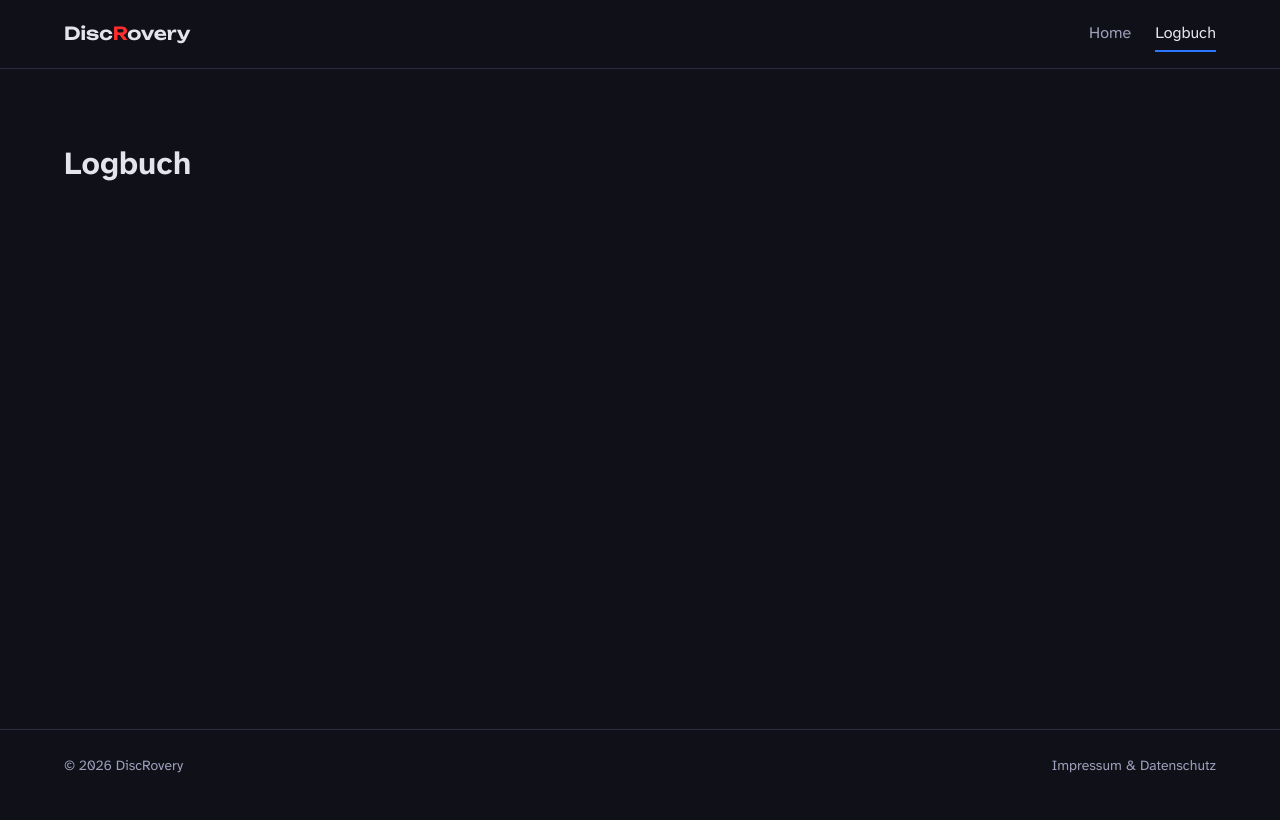
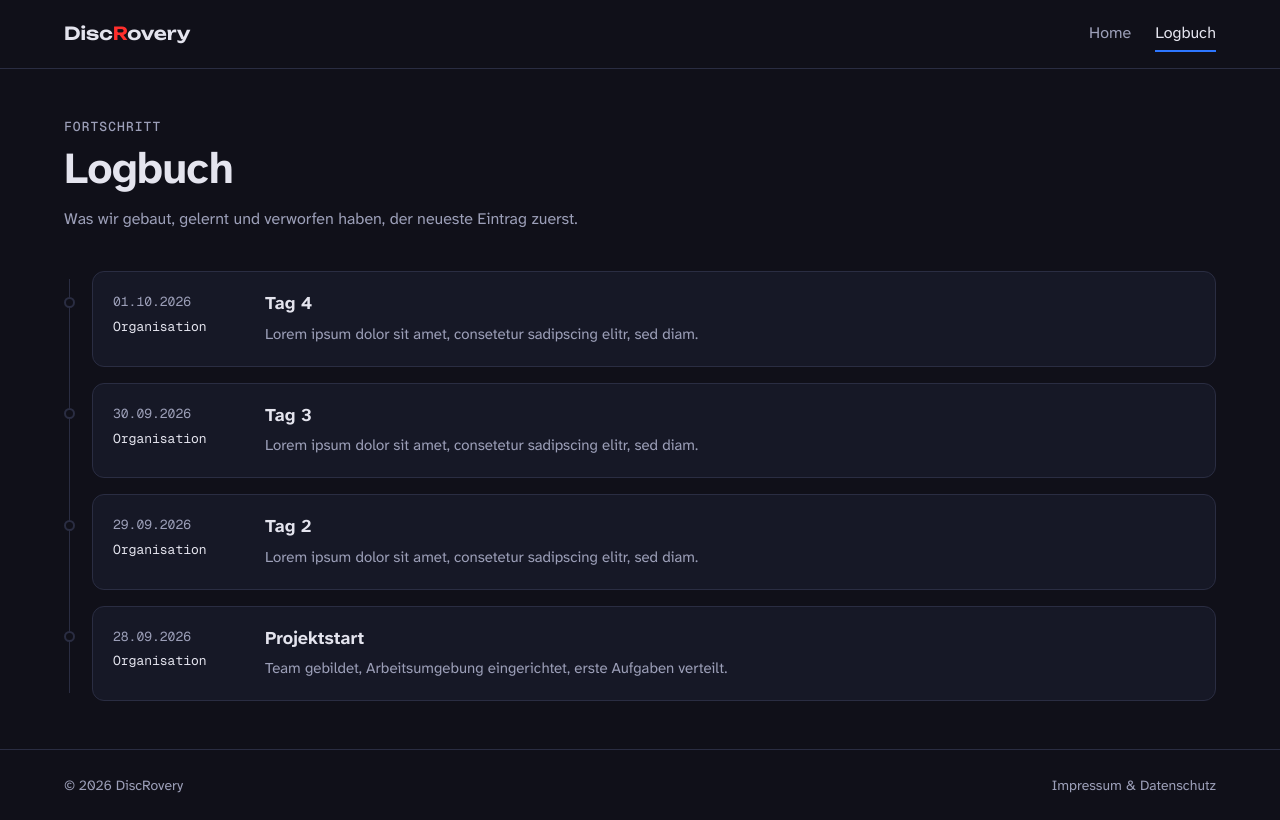
Before and after one commit to digiCoon/discRovery, a React (Vite) app: page /logbuch in a window 1280 px wide. Built offline with nearby package versions, Linux system fonts and the light colour scheme; a web font is replaced by a local one.

Commit message:
feat: add logbook timeline with entry modal

```diff
--- a/package.json
+++ b/package.json
@@ -15,6 +15,7 @@
     "@fontsource-variable/unbounded": "^5.3.0",
     "react": "^19.2.8",
     "react-dom": "^19.2.8",
+    "react-markdown": "^10.1.0",
     "react-router": "^8.4.0"
   },
   "devDependencies": {
--- /dev/null
+++ b/src/components/EntryModal.jsx
@@ -0,0 +1,57 @@
+import { useEffect, useRef } from 'react'
+import Markdown from 'react-markdown'
+import { formatDate } from '../content/logbook.js'
+import '../styles/EntryModal.css'
+
+export default function EntryModal({ entry, onClose }) {
+    const dialogRef = useRef(null)
+
+    // Open or close the native dialog when the selected entry changes
+    useEffect(() => {
+        const dialog = dialogRef.current
+        if (entry && !dialog.open) dialog.showModal()
+        if (!entry && dialog.open) dialog.close()
+    }, [entry])
+
+    // Close when clicking on the backdrop (outside the content)
+    function handleClick(event) {
+        if (event.target === dialogRef.current) dialogRef.current.close()
+    }
+
+    return (
+        <dialog
+            ref={dialogRef}
+            className="entry-modal"
+            onClose={onClose}
+            onClick={handleClick}
+            aria-labelledby="entry-modal-title"
+        >
+            {entry && (
+                <article className="entry-modal__content">
+                    <header className="entry-modal__head">
+                        <div className="entry-modal__meta">
+                            <time dateTime={entry.date.toISOString().slice(0, 10)}>
+                                {formatDate(entry.date)}
+                            </time>
+                            {entry.category && <span>{entry.category}</span>}
+                        </div>
+                        <button
+                            type="button"
+                            className="entry-modal__close"
+                            onClick={() => dialogRef.current.close()}
+                            aria-label="Schließen"
+                        >
+                            ×
+                        </button>
+                    </header>
+
+                    <h2 id="entry-modal-title">{entry.title}</h2>
+
+                    <div className="prose">
+                        <Markdown>{entry.body}</Markdown>
+                    </div>
+                </article>
+            )}
+        </dialog>
+    )
+}
--- a/src/content/logbook/2026-09-29-tag2.md
+++ b/src/content/logbook/2026-09-29-tag2.md
@@ -4,3 +4,7 @@ date: 2026-09-29
 category: Organisation
 teaser: Lorem ipsum dolor sit amet, consetetur sadipscing elitr, sed diam.
 ---
+
+Lorem ipsum dolor sit amet, consetetur sadipscing elitr, sed diam nonumy eirmod tempor invidunt ut labore et dolore magna aliquyam erat, sed diam voluptua. At vero eos et accusam et justo duo dolores et ea rebum. Stet clita kasd gubergren, no sea takimata sanctus est Lorem ipsum dolor sit amet. Lorem ipsum dolor sit amet, consetetur sadipscing elitr, sed diam nonumy eirmod tempor invidunt ut labore et dolore magna aliquyam erat, sed diam voluptua. At vero eos et accusam et justo duo dolores et ea rebum. Stet clita kasd gubergren, no sea takimata sanctus est Lorem ipsum dolor sit amet. Lorem ipsum dolor sit amet, consetetur sadipscing elitr, sed diam nonumy eirmod tempor invidunt ut labore et dolore magna aliquyam erat, sed diam voluptua. At vero eos et accusam et justo duo dolores et ea rebum. Stet clita kasd gubergren, no sea takimata sanctus est Lorem ipsum dolor sit amet.
+
+Duis autem vel eum iriure dolor in hendrerit in vulputate velit esse molestie consequat, vel illum dolore eu feugiat nulla facilisis at vero eros et accumsan et iusto odio dignissim qui blandit praesent luptatum zzril delenit augue duis dolore te feugait nulla facilisi. Lorem ipsum dolor sit amet, consectetuer
--- a/src/index.css
+++ b/src/index.css
@@ -97,3 +97,24 @@ main {
   font-size: 0.875rem;
   text-decoration: none;
 }
+
+.page-head {
+  margin-bottom: 2.5rem;
+}
+
+.page-head h1 {
+  margin: 0.5rem 0 0.75rem;
+  font-size: clamp(2rem, 5vw, 2.75rem);
+  line-height: 1.1;
+  letter-spacing: -0.02em;
+}
+
+.page-head__intro {
+  margin: 0;
+  max-width: 40rem;
+  color: var(--color-text-muted);
+}
+
+body:has(dialog[open]) {
+  overflow: hidden;
+}
--- a/src/pages/Logbook.jsx
+++ b/src/pages/Logbook.jsx
@@ -1,3 +1,57 @@
+import { Link, useSearchParams } from 'react-router'
+import { entries, formatDate } from '../content/logbook.js'
+import EntryModal from '../components/EntryModal.jsx'
+import '../styles/Logbook.css'
+
 export default function Logbook() {
-    return <h1>Logbuch</h1>
+    const [searchParams, setSearchParams] = useSearchParams()
+    const activeEntry = entries.find((entry) => entry.slug === searchParams.get('eintrag')) ?? null
+
+    function closeEntry() {
+        setSearchParams((params) => {
+            params.delete('eintrag')
+            return params
+        })
+    }
+
+    return (
+        <>
+            <header className="page-head">
+                <p className="eyebrow">Fortschritt</p>
+                <h1>Logbuch</h1>
+                <p className="page-head__intro">
+                    Was wir gebaut, gelernt und verworfen haben, der neueste Eintrag zuerst.
+                </p>
+            </header>
+
+            {entries.length === 0 ? (
+                <p>Noch keine Einträge.</p>
+            ) : (
+                <ol className="timeline">
+                    {entries.map((entry) => (
+                        <li key={entry.slug} className="timeline__item">
+                            <article className="log-entry">
+                                <div className="log-entry__meta">
+                                    <time dateTime={entry.date.toISOString().slice(0, 10)}>
+                                        {formatDate(entry.date)}
+                                    </time>
+                                    {entry.category && (
+                                        <span className="log-entry__category">{entry.category}</span>
+                                    )}
+                                </div>
+                                <h2 className="log-entry__title">
+                                    <Link to={`?eintrag=${entry.slug}`} className="log-entry__link">
+                                        {entry.title}
+                                    </Link>
+                                </h2>
+                                <p className="log-entry__teaser">{entry.teaser}</p>
+                            </article>
+                        </li>
+                    ))}
+                </ol>
+            )}
+
+            <EntryModal entry={activeEntry} onClose={closeEntry} />
+        </>
+    )
 }
--- /dev/null
+++ b/src/styles/EntryModal.css
@@ -0,0 +1,97 @@
+.entry-modal {
+    width: min(100% - 2rem, 42rem);
+    max-height: min(85vh, 50rem);
+    padding: 0;
+    overflow-y: auto;
+    border: 1px solid var(--color-border);
+    border-radius: 1rem;
+    background: var(--color-surface);
+    color: var(--color-text);
+}
+
+.entry-modal::backdrop {
+    background: rgb(5 5 10 / 0.7);
+    backdrop-filter: blur(2px);
+}
+
+.entry-modal__content {
+    padding: 1.5rem;
+}
+
+.entry-modal__head {
+    display: flex;
+    justify-content: space-between;
+    align-items: flex-start;
+    gap: 1rem;
+}
+
+.entry-modal__meta {
+    display: flex;
+    flex-wrap: wrap;
+    gap: 0.75rem;
+    font-family: var(--font-mono);
+    font-size: 0.8125rem;
+    color: var(--color-text-muted);
+}
+
+.entry-modal__close {
+    padding: 0.25rem;
+    border: none;
+    background: none;
+    color: var(--color-text-muted);
+    font-size: 1.5rem;
+    line-height: 1;
+    cursor: pointer;
+}
+
+.entry-modal__close:hover {
+    color: var(--color-text);
+}
+
+.entry-modal h2 {
+    margin: 0.5rem 0 1rem;
+    font-size: 1.5rem;
+    line-height: 1.25;
+}
+
+/* Styles for rendered Markdown */
+.prose > :first-child {
+    margin-top: 0;
+}
+
+.prose p,
+.prose ul,
+.prose ol {
+    margin: 0 0 1rem;
+}
+
+.prose h3 {
+    margin: 1.5rem 0 0.5rem;
+    font-size: 1.125rem;
+}
+
+.prose img {
+    max-width: 100%;
+    height: auto;
+    border-radius: 0.5rem;
+}
+
+.prose code {
+    padding: 0.1em 0.35em;
+    border-radius: 0.25rem;
+    background: var(--color-surface-2);
+    font-family: var(--font-mono);
+    font-size: 0.875em;
+}
+
+.prose pre {
+    overflow-x: auto;
+    padding: 1rem;
+    border-radius: 0.5rem;
+    background: var(--color-terminal);
+}
+
+.prose pre code {
+    padding: 0;
+    background: none;
+}
--- /dev/null
+++ b/src/styles/Logbook.css
@@ -0,0 +1,117 @@
+.timeline {
+    position: relative;
+    display: grid;
+    gap: 1rem;
+    margin: 0;
+    padding: 0 0 0 1.75rem;
+    list-style: none;
+}
+
+/* Vertical line */
+.timeline::before {
+    content: '';
+    position: absolute;
+    top: 0.5rem;
+    bottom: 0.5rem;
+    left: 0.3125rem;
+    width: 1px;
+    background: var(--color-border);
+}
+
+.timeline__item {
+    position: relative;
+}
+
+/* Dot on the line for each entry */
+.timeline__item::before {
+    content: '';
+    position: absolute;
+    top: 1.6rem;
+    left: -1.75rem;
+    width: 0.6875rem;
+    height: 0.6875rem;
+    border: 2px solid var(--color-border);
+    border-radius: 50%;
+    background: var(--color-bg);
+}
+
+.log-entry {
+    padding: 1.25rem;
+    border: 1px solid var(--color-border);
+    border-radius: 0.75rem;
+    background: var(--color-surface);
+}
+
+.log-entry__meta {
+    display: flex;
+    flex-wrap: wrap;
+    gap: 0.75rem;
+    margin-bottom: 0.5rem;
+    font-family: var(--font-mono);
+    font-size: 0.8125rem;
+    color: var(--color-text-muted);
+}
+
+.log-entry__category {
+    color: var(--color-text);
+}
+
+.log-entry__title {
+    margin: 0 0 0.375rem;
+    font-size: 1.125rem;
+    line-height: 1.3;
+}
+
+.log-entry__teaser {
+    margin: 0;
+    font-size: 0.9375rem;
+    color: var(--color-text-muted);
+}
+
+/* Desktop: meta in its own column on the left */
+@media (min-width: 48rem) {
+    .log-entry {
+        display: grid;
+        grid-template-columns: 8rem 1fr;
+        column-gap: 1.5rem;
+    }
+
+    .log-entry__meta {
+        grid-row: span 2;
+        flex-direction: column;
+        gap: 0.25rem;
+        margin-bottom: 0;
+    }
+
+    .log-entry__title,
+    .log-entry__teaser {
+        grid-column: 2;
+    }
+}
+
+.log-entry {
+    position: relative;
+    transition: border-color 0.15s;
+}
+
+.log-entry:hover {
+    border-color: var(--color-text-muted);
+}
+
+.log-entry__link {
+    color: inherit;
+    text-decoration: none;
+}
+
+/* Stretch the link over the whole card */
+.log-entry__link::after {
+    content: '';
+    position: absolute;
+    inset: 0;
+    border-radius: inherit;
+}
+
+.log-entry:has(.log-entry__link:focus-visible) {
+    outline: 2px solid var(--color-accent);
+    outline-offset: 2px;
+}
```
Also changed, not shown: 1 other file (tests, documents, lock files or other folders).
